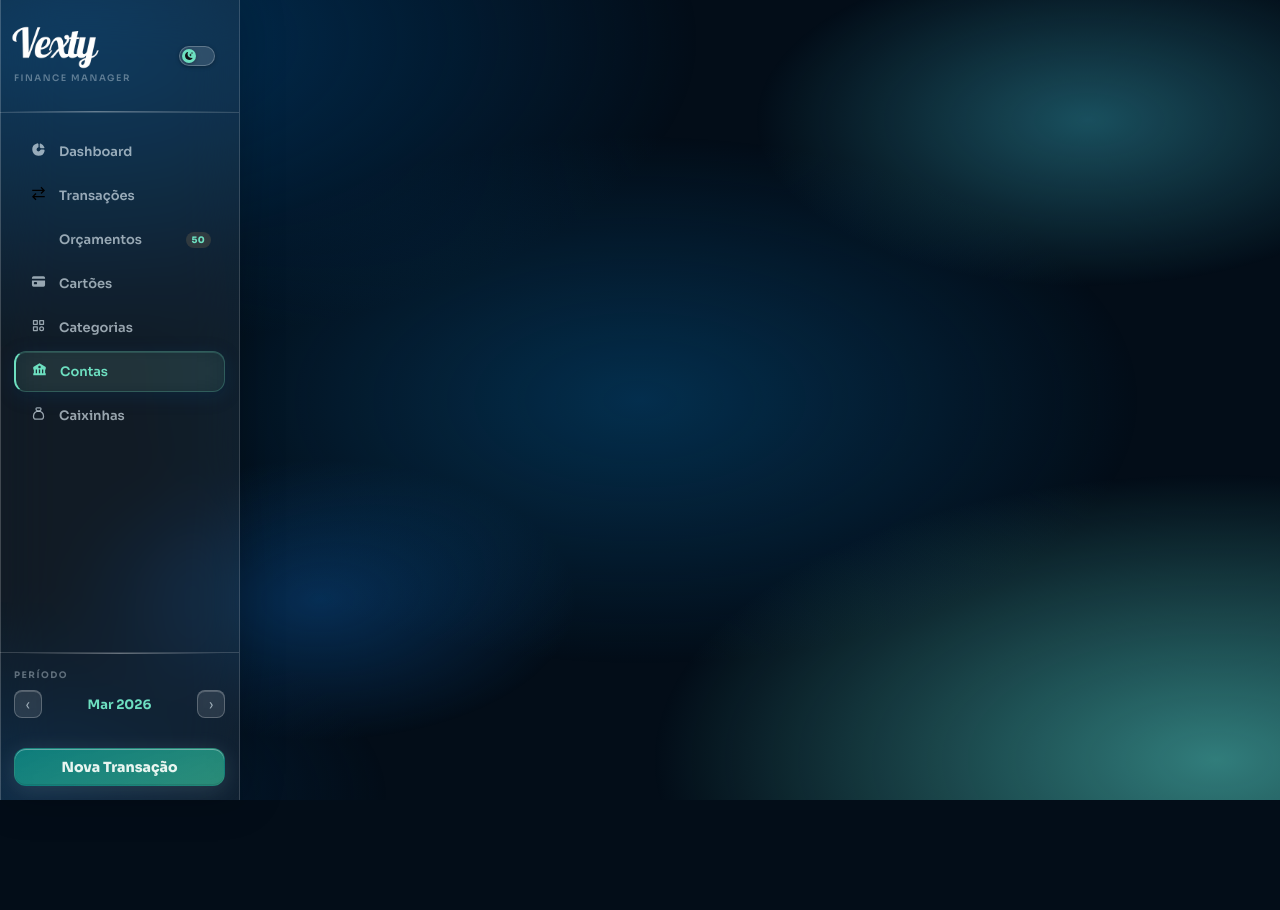
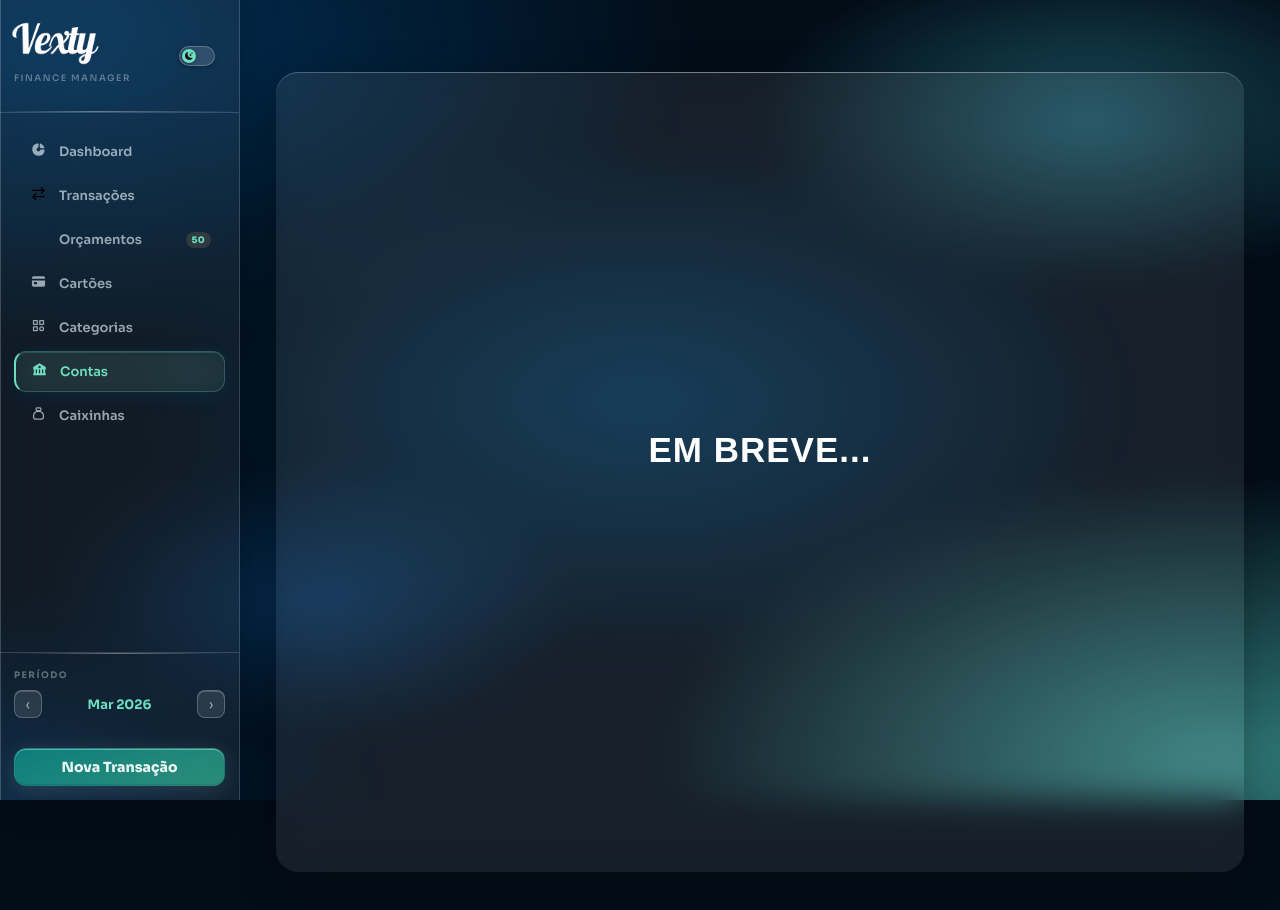
Before and after one commit to gxtavorocha/Vault-Software-de-Gest-o-Financeira, a React (Vite) app in the folder Vault-Software-de-Gest-o-Financeira/: page /contas in a window 1280 px wide. Shown: the top 910 px of the page. Before the commit the page ends 800 px from the top, so only its background shows below. Built offline with nearby package versions, Linux system fonts and the light colour scheme; some icons are missing.

Commit message:
Novos features adicionadas , cooming soon de novas areas em desenvolvimento

```diff
--- a/Vault-Software-de-Gest-o-Financeira/src/App.jsx
+++ b/Vault-Software-de-Gest-o-Financeira/src/App.jsx
@@ -15,9 +15,9 @@ import Transacoes from "./pages/Transacoes";
 import Orcamento from "./pages/Orcamento";
 import Cartoes from "./pages/Cartoes";
 import Categorias from "./pages/Categorias";
-
+import Caixinhas from "./pages/Caixinhas";
 import styles from "./App.module.css";
-
+import Contas from "./pages/Contas";
 // ════════════════════════════════════════════════════════════════════════════
 export default function App() {
   const { toast } = useAppContext();
@@ -47,6 +47,8 @@ export default function App() {
           <Route path="/orcamento" element={<Orcamento />} />
           <Route path="/cartoes" element={<Cartoes />} />
           <Route path="/categorias" element={<Categorias />} />
+          <Route path="/caixinhas" element={<Caixinhas />} />
+          <Route path="/contas" element={<Contas />} />
         </Routes>
       </main>
 
@@ -82,7 +84,7 @@ export default function App() {
         />
       )}
 
-      {/* ── Toast Global ── */}
+
       {toast && (
         <div className={styles.toast}>
           <div
--- a/Vault-Software-de-Gest-o-Financeira/src/components/Sidebar.jsx
+++ b/Vault-Software-de-Gest-o-Financeira/src/components/Sidebar.jsx
@@ -60,7 +60,7 @@ export default function Sidebar() {
 
                 height: "90px",
                 width: "auto",
-                marginTop: "-23px",
+                marginTop: "-27px",
                 marginLeft: "-13px",
 
 
--- /dev/null
+++ b/Vault-Software-de-Gest-o-Financeira/src/pages/Caixinhas.jsx
@@ -0,0 +1,11 @@
+import styles from "./Caixinhas.module.css";
+import { useAppContext } from "../context/AppContext";
+
+export default function Caixinhas() {
+     const { theme} = useAppContext();
+    return (
+        <div className={styles.container}>
+            <h1 className={theme === "light" ? styles.textDark : styles.text}>Em breve...</h1>
+        </div>
+    );
+}
--- /dev/null
+++ b/Vault-Software-de-Gest-o-Financeira/src/pages/Caixinhas.module.css
@@ -0,0 +1,78 @@
+/* Ficheiro: Caixinhas.module.css */
+
+.container {
+  /* 1. Estrutura e Layout (adaptado para a tua caixinha) */
+  width: auto;
+  min-height: 800px;
+  padding: 26px;
+  margin: 40px auto; /* Centraliza a caixa no ecrã */
+  display: flex;
+  flex-direction: column;
+  justify-content: center;
+  align-items: center;
+
+  /* 2. O Efeito de Vidro (Glassmorphism adaptado do teu código) */
+  background: rgba(255, 255, 255, 0.08); /* Fundo muito leve */
+  border-radius: 22px;
+  position: relative;
+  overflow: hidden;
+  cursor: pointer;
+  transition: all 0.24s;
+
+  /* Filtro de desfoque (substituí a variável por 16px) */
+  backdrop-filter: blur(16px);
+  -webkit-backdrop-filter: blur(16px);
+
+  /* Sombras que dão profundidade */
+  box-shadow:
+    0 14px 44px rgba(0, 0, 0, 0.3),
+    inset 0 1px 0 rgba(255, 255, 255, 0.22);
+}
+
+/* O brilho na borda superior do cartão (Adaptado do .creditCard::after) */
+.container::after {
+  content: "";
+  position: absolute;
+  top: 0;
+  left: 0;
+  right: 0;
+  height: 1px;
+  background: linear-gradient(
+    90deg,
+    transparent,
+    rgba(255, 255, 255, 0.3),
+    transparent
+  );
+}
+
+/* Efeito quando passas o rato por cima (Adaptado do .creditCard:hover) */
+.container:hover {
+  transform: translateY(-3px);
+  box-shadow:
+    0 28px 64px rgba(0, 0, 0, 0.4),
+    inset 0 1px 0 rgba(255, 255, 255, 0.28);
+}
+
+
+
+.text {
+  font-size: 35px;
+  color: rgb(255, 255, 255);
+  font-weight: 600;
+  letter-spacing: 1px;
+  text-transform: uppercase;
+  font-family: sans-serif;
+  margin-top: 20px;
+  margin-bottom: 65px;
+}
+
+.textDark{
+  font-size: 35px;
+  color: rgb(55, 55, 56);
+  font-weight: 600;
+  letter-spacing: 1px;
+  text-transform: uppercase;
+  font-family: sans-serif;
+
+  margin-bottom: 80px;
+}
--- /dev/null
+++ b/Vault-Software-de-Gest-o-Financeira/src/pages/Contas.jsx
@@ -0,0 +1,11 @@
+import styles from "./Contas.module.css";
+import { useAppContext } from "../context/AppContext";
+
+export default function Contas() {
+    const { theme } = useAppContext();
+    return (
+        <div className={styles.container}>
+            <h1 className={theme === "light" ? styles.textDark : styles.text}>Em breve...</h1>
+        </div>
+    );
+}
--- /dev/null
+++ b/Vault-Software-de-Gest-o-Financeira/src/pages/Contas.module.css
@@ -0,0 +1,77 @@
+/* Ficheiro: Caixinhas.module.css */
+
+.container {
+
+  width: auto;
+  min-height: 800px;
+  padding: 26px;
+  margin: 40px auto;
+  display: flex;
+  flex-direction: column;
+  justify-content: center;
+  align-items: center;
+
+
+  background: rgba(255, 255, 255, 0.08);
+  border-radius: 22px;
+  position: relative;
+  overflow: hidden;
+  cursor: pointer;
+  transition: all 0.24s;
+
+
+  backdrop-filter: blur(16px);
+  -webkit-backdrop-filter: blur(16px);
+
+
+  box-shadow:
+    0 14px 44px rgba(0, 0, 0, 0.3),
+    inset 0 1px 0 rgba(255, 255, 255, 0.22);
+}
+
+
+.container::after {
+  content: "";
+  position: absolute;
+  top: 0;
+  left: 0;
+  right: 0;
+  height: 1px;
+  background: linear-gradient(
+    90deg,
+    transparent,
+    rgba(255, 255, 255, 0.3),
+    transparent
+  );
+}
+
+
+.container:hover {
+  transform: translateY(-3px);
+  box-shadow:
+    0 28px 64px rgba(0, 0, 0, 0.4),
+    inset 0 1px 0 rgba(255, 255, 255, 0.28);
+}
+
+
+
+.text {
+  font-size: 35px;
+  color: rgb(255, 255, 255);
+  font-weight: 600;
+  letter-spacing: 1px;
+  text-transform: uppercase;
+  font-family: sans-serif;
+  margin-top: 20px;
+  margin-bottom: 65px;
+}
+
+.textDark{
+  font-size: 35px;
+  color: rgb(55, 55, 56);
+  font-weight: 600;
+  letter-spacing: 1px;
+  text-transform: uppercase;
+  font-family: sans-serif;
+  margin-bottom: 80px;
+}
```
